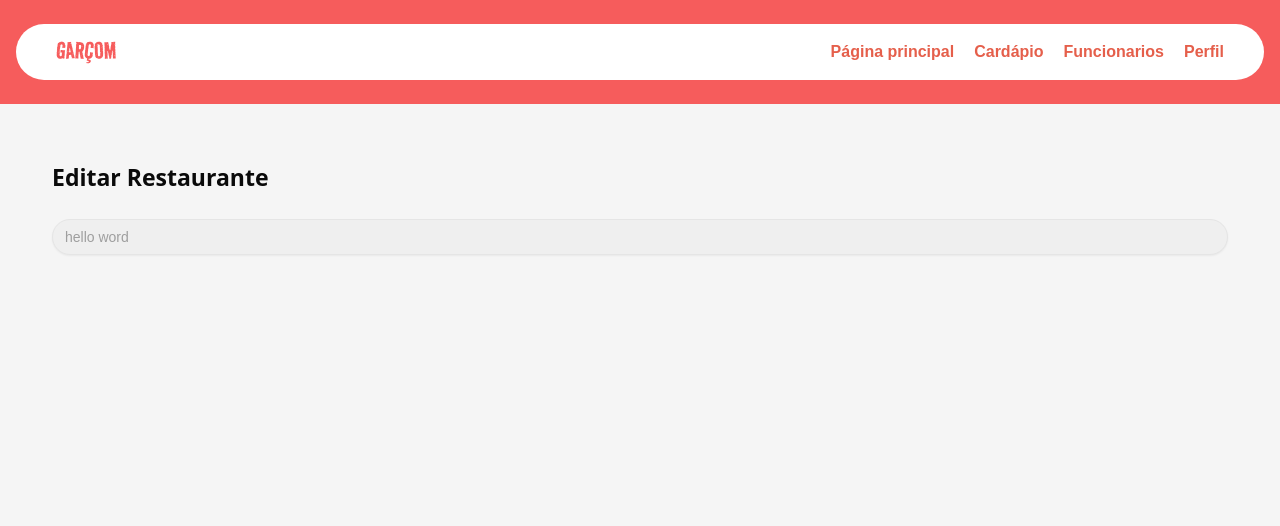
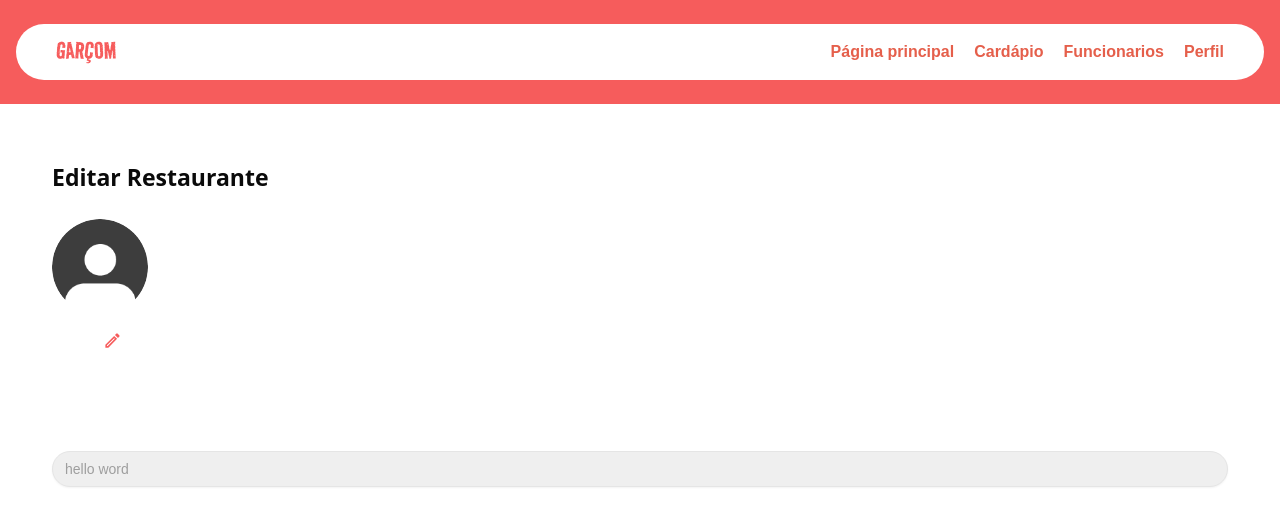
Before and after one commit to PI-InfoWeb-CNAT/garcom, a Next.js app in the folder source/garcom/: page /perfil/editar in a window 1280 px wide. Shown: the top 526 px of the page. Built offline with nearby package versions, Linux system fonts and the light colour scheme.

Commit message:
da pra por a imagem agora

```diff
--- a/source/garcom/src/app/perfil/editar/page.tsx
+++ b/source/garcom/src/app/perfil/editar/page.tsx
@@ -9,6 +9,7 @@ import { Input } from "@/components/ui/input";
 import { Button } from "@/components/ui/button";
 import { Eye, EyeOff } from "lucide-react";
 import { useState } from "react";
+import { MdOutlineEdit } from "react-icons/md";
 
 const schema = z.object({
   usuario: z.string().min(2, "Usuário é obrigatório"),
@@ -18,18 +19,33 @@ const schema = z.object({
 type FormData = z.infer<typeof schema>;
 
 export default function editarPerfil() {
-    const tituloClass = "text-[23px] font-bold mb-6 text-[##E55F4B]";
-  const inputClass =
-    "font-poppins rounded-full bg-[#EFEFEF] text-[1em] font-medium text-[#9E9E9E] placeholder:text-[#9E9E9E] placeholder:font-poppins placeholder:font-medium placeholder:text-[1em]";
-  return (
+    const tituloClass =
+        "text-[23px] font-bold mb-6 text-[##E55F4B]";
+
+    const inputClass =
+        "font-poppins rounded-full bg-[#EFEFEF] text-[1em] font-medium text-[#9E9E9E] placeholder:text-[#9E9E9E] placeholder:font-poppins placeholder:font-medium placeholder:text-[1em]";
+
+
+    const [foto, setFoto] = useState<string | null>(null)
+
+    function mudarFoto(e: React.ChangeEvent<HTMLInputElement>) {
+    const file = e.target.files?.[0];
+    if (file) { setFoto(URL.createObjectURL(file));}
+  }
+
+    return (
     <div>
       <Header />
-      <main className="!pt-40 sm:pt-28 flex flex-col h-screen bg-[#F5F5F5] p-6 sm:p-13">
+      <main className="!pt-40 sm:pt-28 flex flex-col h-screen bg-white p-6 sm:p-13">
         <h1 className={tituloClass}>Editar Restaurante</h1>
         <div>
-            <div>
+            <img src={foto || "/default-profile.png"} alt="Foto do perfil" className="w-24 h-24 rounded-full mb-4" />
+            <input type="file" accept="image/*" onChange={mudarFoto} className="mb-4 hidden" id="foto-perfil" />
+            <label htmlFor="foto-perfil" className="cursor-pointer rounded-full bg-[##FFE3CF] h-30 w-30 flex align-center justify-center">
+                <MdOutlineEdit className="text-[#F65C5C] !size-[19px] absolute b-0 r-0" />
 
-            </div>
+            </label>
+
         </div>
         <Input
           className={inputClass}
```
Also changed, not shown: source/garcom/public/default-profile.png (added).
